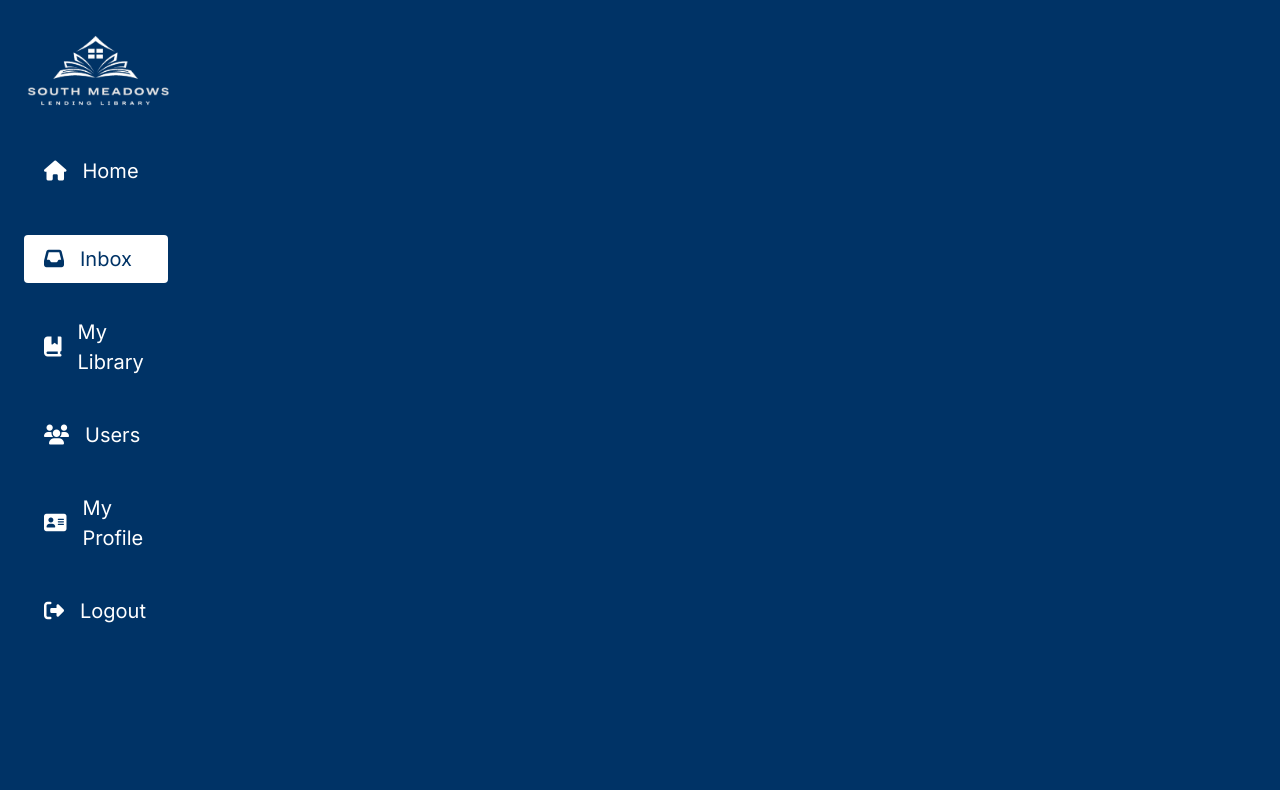
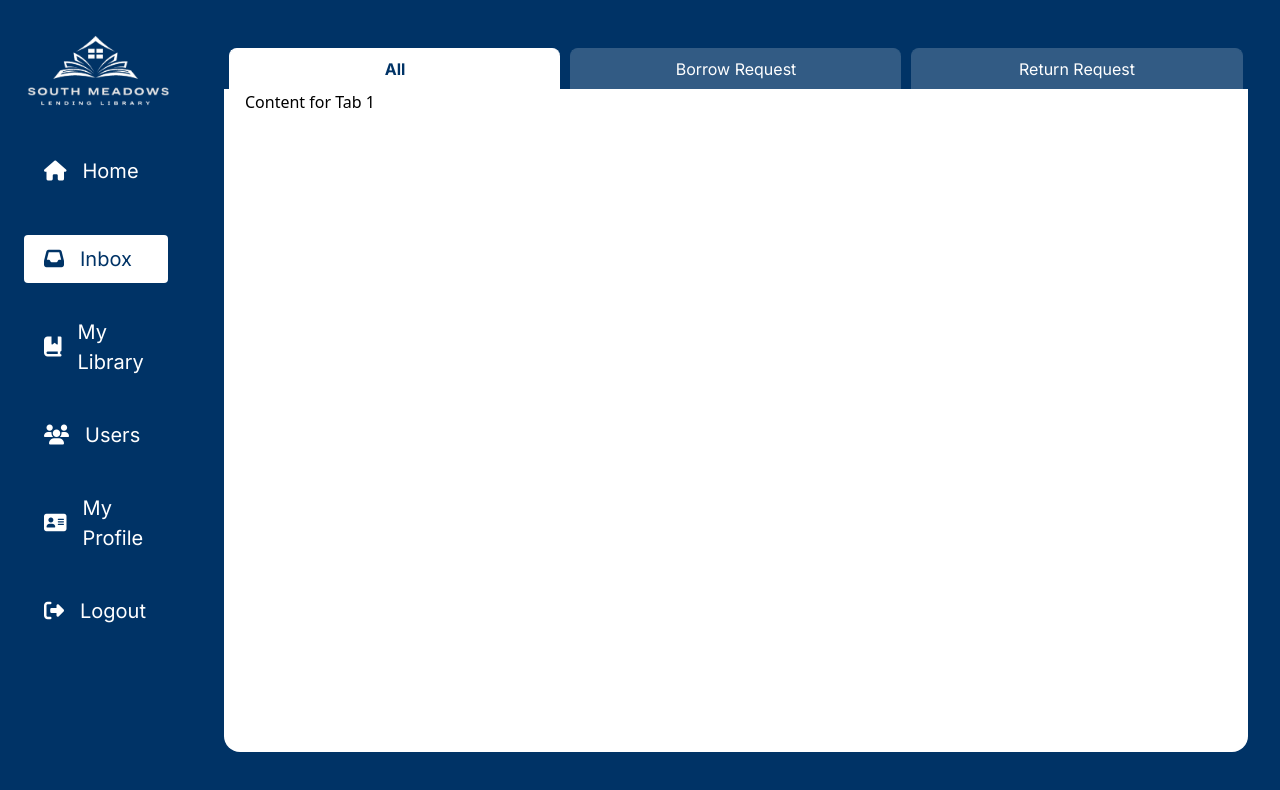
Before and after one commit to PMWeaver4/Champion-Library-App, a React (Vite) app in the folder Client/: page /inbox in a window 1280 px wide. Shown: the top 790 px of the page. Built offline with nearby package versions, Linux system fonts and the light colour scheme; a web font is replaced by a local one.

Commit message:
new inbox page css

```diff
--- a/Client/src/Components/Navigation/_Navigation-mobile.scss
+++ b/Client/src/Components/Navigation/_Navigation-mobile.scss
@@ -38,7 +38,7 @@
       transition: box-shadow 300ms ease-in-out, color 300ms ease-in-out;
       i {
         font-size: 1.5rem;
-        padding: 4px;
+        padding: 8px;
       }
       &:hover {
         color: greenyellow;
@@ -48,6 +48,7 @@
   }
 }
 
+// css for the nav menu
 .active {
   background-color: white;
   border-radius: 4px;
--- a/Client/src/Routes/Inbox/Inbox.jsx
+++ b/Client/src/Routes/Inbox/Inbox.jsx
@@ -5,16 +5,39 @@ import NavigationBar from "../../Components/Navigation/NavigationBar";
 // import NotificationTile from "./NotificationTile";
 
 export default function Inbox({ toggleMenu, pageTitle }) {
+  // opening - closing menu (mobile)
   const [isMenuOpen, setIsMenuOpen] = useState(false);
 
   function toggleMenu() {
     setIsMenuOpen(!isMenuOpen);
   }
+  // for tab system, starts on all tab
+  const [activeTab, setActiveTab] = useState("allRequest");
+// Req = request
+  const tabs = [
+    { id: "allRequest", title: "All", content: "Content for Tab 1" },
+    { id: "borrowReq", title: "Borrow Request", content: "Content for Tab 2" },
+    { id: "returnReq", title: "Return Request", content: "Content for Tab 3" },
+  ];
+
   return (
     <main className="inbox-page">
       <NavigationBar toggleMenu={toggleMenu} pageTitle="INBOX" />
       {isMenuOpen && <MenuPopup />}
-      <div></div>
+      {/* <div className="inbox"> */}
+      <div className="inbox-body">
+        <div className="inbox-container">
+          <div className="inbox-tabs">
+            {tabs.map((tab) => (
+              <button key={tab.id} className={`tab ${activeTab === tab.id ? "active" : ""}`} onClick={() => setActiveTab(tab.id)}>
+                {tab.title}
+              </button>
+            ))}
+          </div>
+          <div className="inbox-tab-content">{tabs.find((tab) => tab.id === activeTab)?.content}</div>
+        </div>
+      </div>
+      {/* </div> */}
     </main>
   );
 }
--- a/Client/src/Routes/Inbox/_Inbox-desktop.scss
+++ b/Client/src/Routes/Inbox/_Inbox-desktop.scss
@@ -1,96 +1,25 @@
-// .inbox-page {
-//   /* Container for the entire tabs component */
-//   .tabs-container {
-//     display: flex;
-//     flex-direction: column;
-//   }
-
-//   /* Styling for the list of tabs */
-//   .tab-list {
-//     list-style: none;
-//     padding: 0;
-//     display: flex;
-//     flex-direction: row; /* Horizontal layout by default */
-//     margin-bottom: 20px;
-//   }
-
-//   /* Styling for individual tab items */
-//   .tab-list li {
-//     cursor: pointer; /* Change cursor to indicate clickable items */
-//     padding: 10px 20px; /* Spacing around tab titles */
-//     border: 1px solid #ccc; /* Border around tabs */
-//   }
-
-//   /* Styling for the active tab */
-//   .tab-list li.active {
-//     background-color: #007bff; /* Blue background for active tab */
-//     color: white; /* White text for contrast */
-//     border-color: #007bff; /* Matching border color */
-//   }
-
-//   /* Styling for the content area */
-//   .tab-content {
-//     flex-grow: 1; /* Allow content area to fill available space */
-//   }
-
-//   /* Media query for smaller screens - changes tabs to vertical layout */
-//   @media (max-width: 768px) {
-//     .tab-list {
-//       flex-direction: column; /* Stack tabs vertically on small screens */
-//     }
-//   }
-// }
-
 .inbox-page {
-  .inbox-content-container {
-    .notification-panel {
-      .input-container {
-        display: flex;
-        justify-content: center;
-        align-items: center;
-        margin-top: 7rem;
-        .draft-msg-btn {
-          font-size: 2.5rem;
-        }
-        .inbox-search {
-          width: 65%;
-          height: 2.5rem;
-          padding-left: 1.5rem;
-          font-size: 1.25rem;
-          border-radius: 1.5rem;
+  flex-direction: row;
+  justify-content: center;
+  padding-left: 12rem;
+  align-items: center;
+  .inbox-body {
+    display: flex;
+    justify-content: center;
+    width: 80%;
+    height: 90%;
+    box-shadow: none;
+    .inbox-container {
+      width: 100%;
+      height: 100%;
+      .inbox-tabs {
+        padding-top: 16px;
+        background-color: #003366;
+        border-bottom: none;
+        .tab {
+          padding: 8px 20px;
         }
       }
     }
-    .inbox-panel {
-      background-color: whitesmoke;
-      box-shadow: inset 0px 2px 2px rgb(0, 0, 0);
-      width: 100%;
-      height: 100%;
-      display: flex;
-      flex-direction: column;
-    }
   }
 }
-
-// Notification Tile CSS
-//! need to figure out whats wrong with the div in overflow cutting off content
-.notification-tile-container {
-  scrollbar-color: transparent transparent;
-  width: 100%;
-  height: 20rem;
-  overflow-y: auto;
-  gap: 1.5rem;
-  .notification-tile {
-    gap: 1rem;
-    padding: 24px;
-    width: 70%;
-    font-size: 14pt;
-    .placeholder {
-      width: 4rem;
-      height: 4rem;
-    }
-    .tile-content {
-      width: 85%;
-    }
-  }
-}
--- a/Client/src/Routes/Inbox/_Inbox-mobile.scss
+++ b/Client/src/Routes/Inbox/_Inbox-mobile.scss
@@ -1,111 +1,78 @@
 .inbox-page {
   display: flex;
+  flex-direction: column;
+  justify-content: flex-end;
+  align-items: center;
   width: 100%;
   height: 100%;
+  position: relative;
+  .inbox-body {
+    max-height: 100%;
+    display: flex;
+    flex-direction: column;
+    align-items: center;
+    width: 100%;
+    height: 90%;
+    background-color: white;
+    position: absolute;
+    margin-bottom: 1rem;
+    border-radius: 1rem;
+    .inbox-container {
+      width: 100%;
+      height: 100%;
+      .inbox-tabs {
+        padding-top: 4px;
+        display: flex;
+        background-color: #003366;
+        .tab {
+          font-family: "Inter", sans-serif;
+          width: 100%;
+          cursor: pointer;
+          padding: 2px 20px;
+          color: white;
+          border: 1px solid #325b84;
+          background-color: #325b84;
+          border-top-left-radius: 8px;
+          border-top-right-radius: 8px;
+          border-bottom: none;
+          transition: background-color 0.3s;
+
+          &:hover {
+            background-color: #194775;
+            color: greenyellow;
+            border: 1px solid #194775;
+            border-top-left-radius: 8px;
+            border-top-right-radius: 8px;
+
+            border-bottom: none;
+          }
+
+          &:not(:last-child) {
+            border-right: none; /* to avoid the double borders */
+          }
+        }
+        .tab.active {
+          background-color: white; /* highlights the active tab */
+          border-color: white;
+          color: #003366;
+          font-weight: bold;
+          border-top-left-radius: 8px;
+          border-top-right-radius: 8px;
+          border-bottom-left-radius: 0;
+          border-bottom-right-radius: 0;
+          border-bottom: none;
+        }
+      }
+
+      .inbox-tab-content {
+        border: 1px solid white;
+        padding: 0 20px;
+        width: 100%;
+        height: 90%;
+        border-radius: 1rem;
+        overflow-y: auto;
+        overflow-x: hidden;
+      }
+    }
+  }
 }
-
-//   .inbox-content-container {
-//     display: flex;
-//     width: 100%;
-//     height: 100%;
-
-//     .notification-panel {
-//       display: flex;
-//       flex-direction: column;
-//       align-items: center;
-//       width: 100%;
-//       height: 100%;
-//       background-color: white;
-//       //   background: linear-gradient(180deg, rgba(0, 51, 102, 0.92) 0%, rgba(0, 102, 204, 0.92) 100%);
-//       box-shadow: inset 0px 4px 4px rgba(0, 0, 0, 0.25);
-
-//       .input-container {
-//         display: flex;
-//         justify-content: center;
-//         align-items: center;
-//         margin-top: 5rem;
-//         margin-bottom: 2rem;
-//         width: 100%;
-//         height: fit-content;
-//         gap: 0.5rem;
-//         .draft-msg-btn {
-//           display: flex;
-//           width: fit-content;
-//           height: fit-content;
-//           font-size: 1.75rem;
-//           background-color: transparent;
-//           cursor: pointer;
-//           border-radius: 100%;
-//           border: none;
-//           color: #003366;
-//           padding: 0;
-//           transition: box-shadow 300ms ease-in-out, color 300ms ease-in-out;
-
-//           &:hover {
-//             color: greenyellow;
-//           }
-//         }
-//         .inbox-search {
-//           display: flex;
-//           background-color: rgba(211, 211, 211, 0.445);
-//           flex-direction: column;
-//           width: 70%;
-//           height: 1.5rem;
-//           padding-left: 1rem;
-//           border-radius: 1rem;
-//           border: none;
-//           box-shadow: inset 0px 4px 4px rgba(0, 0, 0, 0.25);
-//         }
-//         input:focus {
-//           outline: none;
-//         }
-//       }
-//     }
-//     .inbox-panel {
-//       background-color: white;
-//       width: 100%;
-//       height: 100%;
-//       display: none;
-//     }
-//   }
-// }
-
-// // Notification Tile CSS
-// //! need to figure out whats wrong with the div in overflow cutting off content
-// .notification-tile-container {
-//   display: flex;
-//   flex-direction: column;
-//   justify-content: center;
-//   align-items: center;
-//   width: 100%;
-//   height: 30rem;
-//   overflow-y: auto;
-//   gap: 1rem;
-//   .notification-tile {
-//     display: flex;
-//     align-items: center;
-//     justify-content: center;
-//     gap: 1rem;
-//     height: fit-content;
-//     padding: 16px;
-//     width: 80%;
-//     background-color: #003366;
-//     color: white;
-//     border-radius: 8px;
-//     font-family: "Inter", sans-serif;
-//     font-size: 12pt;
-//     .tile-username {
-//       color: greenyellow;
-//       font-weight: bold;
-//     }
-//     .placeholder {
-//       width: 2.5rem;
-//       height: 2.5rem;
-//       background-color: whitesmoke;
-//       border-radius: 100%;
-//     }
-//     .tile-content {
-//       width: 80%;
-//     }
-//   }
-// }
--- a/Client/src/Routes/Inbox/_Inbox-tablet.scss
+++ b/Client/src/Routes/Inbox/_Inbox-tablet.scss
@@ -1,45 +1,24 @@
-// .inbox-page {
-//     .inbox-content-container {
-//       .notification-panel {
-//         .input-container {
-//           display: flex;
-//           justify-content: center;
-//           align-items: center;
-//           margin-top: 7rem;
-//           .draft-msg-btn {
-//             font-size: 2.5rem;
-//           }
-//           .inbox-search {
-//             width: 65%;
-//             height: 2.5rem;
-//             padding-left: 1.5rem;
-//             font-size: 1.25rem;
-//             border-radius: 1.5rem;
-//           }
-//         }
-//       }
-//     }
-//   }
-
-//   // Notification Tile CSS
-//   //! need to figure out whats wrong with the div in overflow cutting off content
-//   .notification-tile-container {
-//     width: 100%;
-//     height: fit-content;
-//     padding-top: 2rem;
-//     overflow-y: auto;
-//     gap: 1.5rem;
-//     .notification-tile {
-//       gap: 1rem;
-//       padding: 24px;
-//       width: 70%;
-//       font-size: 14pt;
-//       .placeholder {
-//         width: 4rem;
-//         height: 4rem;
-//       }
-//       .tile-content {
-//         width: 85%;
-//       }
-//     }
-//   }
+.inbox-page {
+  flex-direction: row;
+  justify-content: center;
+  padding-left: 12rem;
+  align-items: center;
+  .inbox-body {
+    display: flex;
+    justify-content: center;
+    width: 70%;
+    box-shadow: none;
+    .inbox-container {
+      width: 100%;
+      height: 100%;
+      .inbox-tabs {
+        padding-top: 16px;
+        background-color: #003366;
+        border-bottom: none;
+        .tab {
+          padding: 8px 20px;
+        }
+      }
+    }
+  }
+}
```
Also changed, not shown: Client/src/Components/NavbarMenu/NavbarMenu.jsx (deleted).
